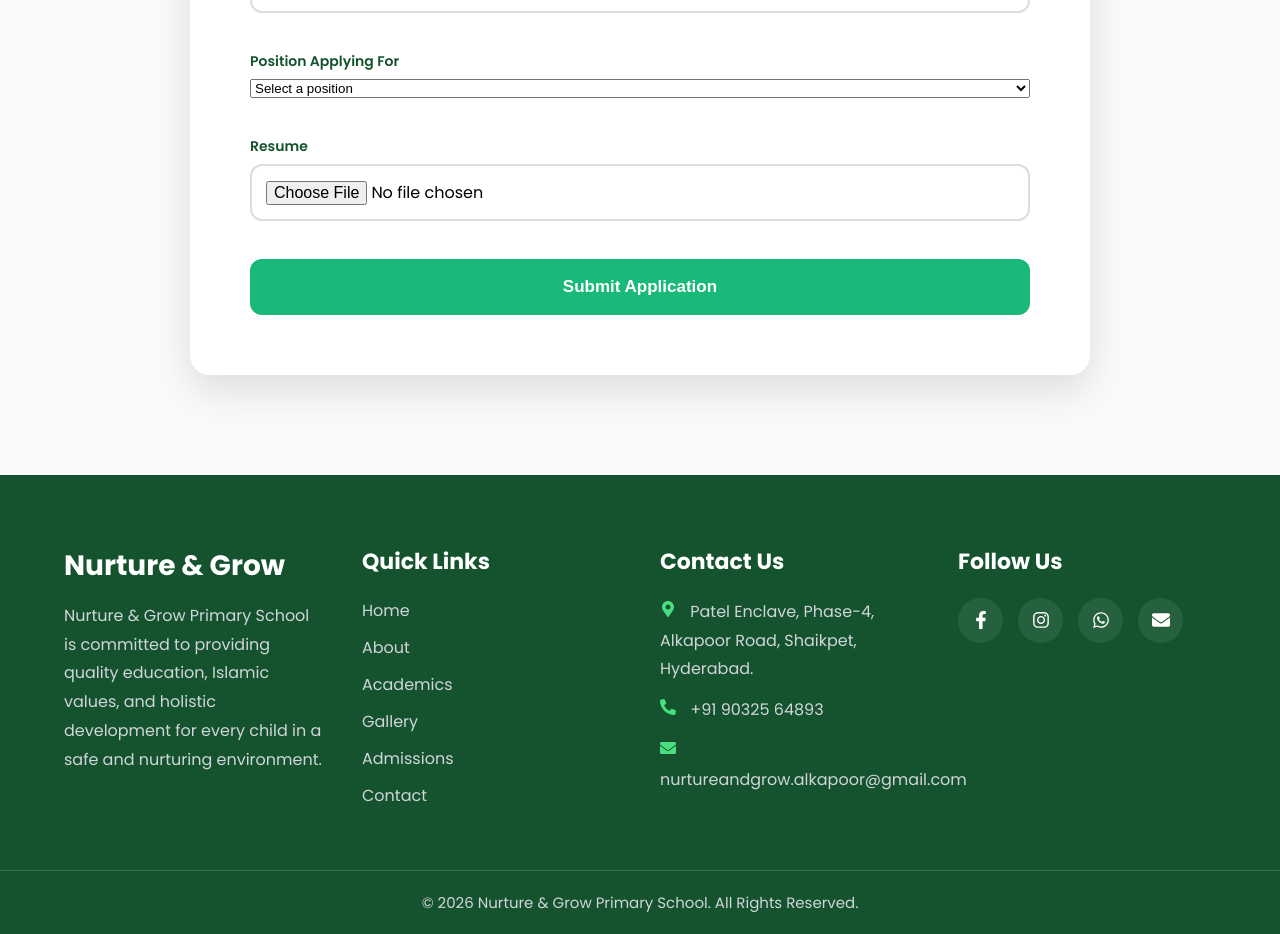
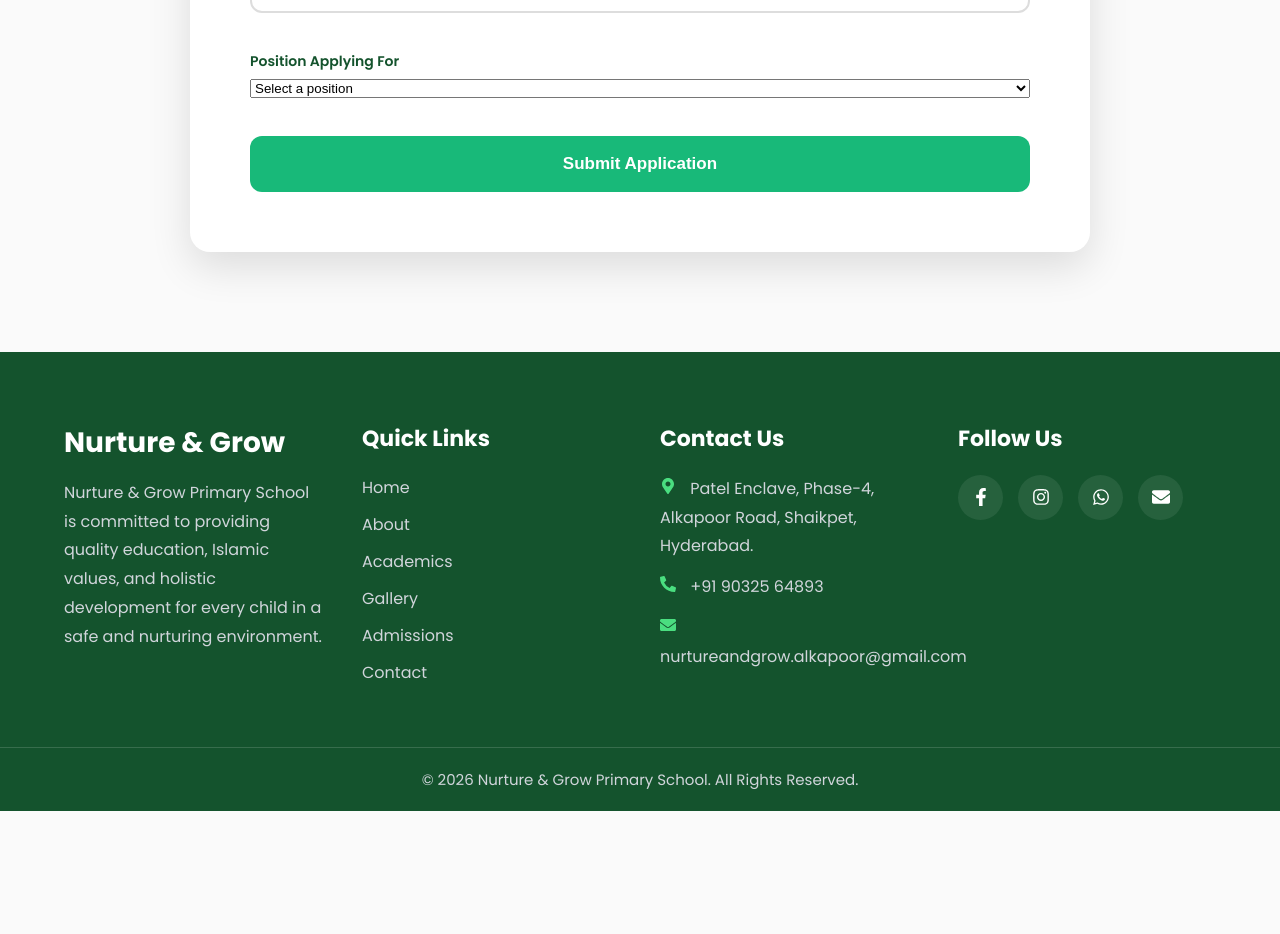
Before and after one commit to Expertsteak/Nurture-and-Grow-School, a React (Vite) app: page /career in a window 1280 px wide. Shown: the part 2360-3294 px from the top of the page. After the commit the page ends 3171 px from the top, so only its background shows below. Built offline with nearby package versions, Linux system fonts and the light colour scheme.

Commit message:
resume remove

```diff
--- a/src/pages/Career.jsx
+++ b/src/pages/Career.jsx
@@ -308,20 +308,6 @@ const handleSubmit = async (e) => {
             </select>
           </div>
 
-          {/* RESUME */}
-          <div className="form-group">
-            <label htmlFor="resume">Resume</label>
-            <input
-  type="file"
-  id="resume"
-  name="resume"
-  accept=".pdf,.doc,.docx"
-  onChange={handleResume}
-  required
-/>
-           {/*We'll see to it later */}
-          </div>
-
           {/* SUBMIT */}
           <button
             type="submit"
```
